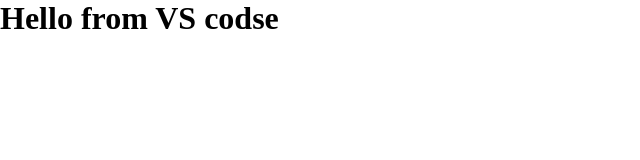
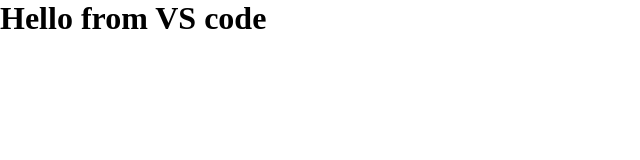
Before and after one commit to SharperAG/RepositoryVScode, a plain HTML site: page index.html in a window 1280 px wide. Shown: the full height of the page, 0-640 px from the left. Drawn offline with nearby package versions, Linux system fonts and the light colour scheme; files that its build step writes are made by us from their sources.

Commit message:
changed body

```diff
--- a/index.html
+++ b/index.html
@@ -9,6 +9,6 @@
     <link rel="stylesheet" href="Styles/default.css" />
   </head>
   <body>
-    <h1>Hello from VS codse</h1>
+    <h1>Hello from VS code</h1>
   </body>
 </html>
```
